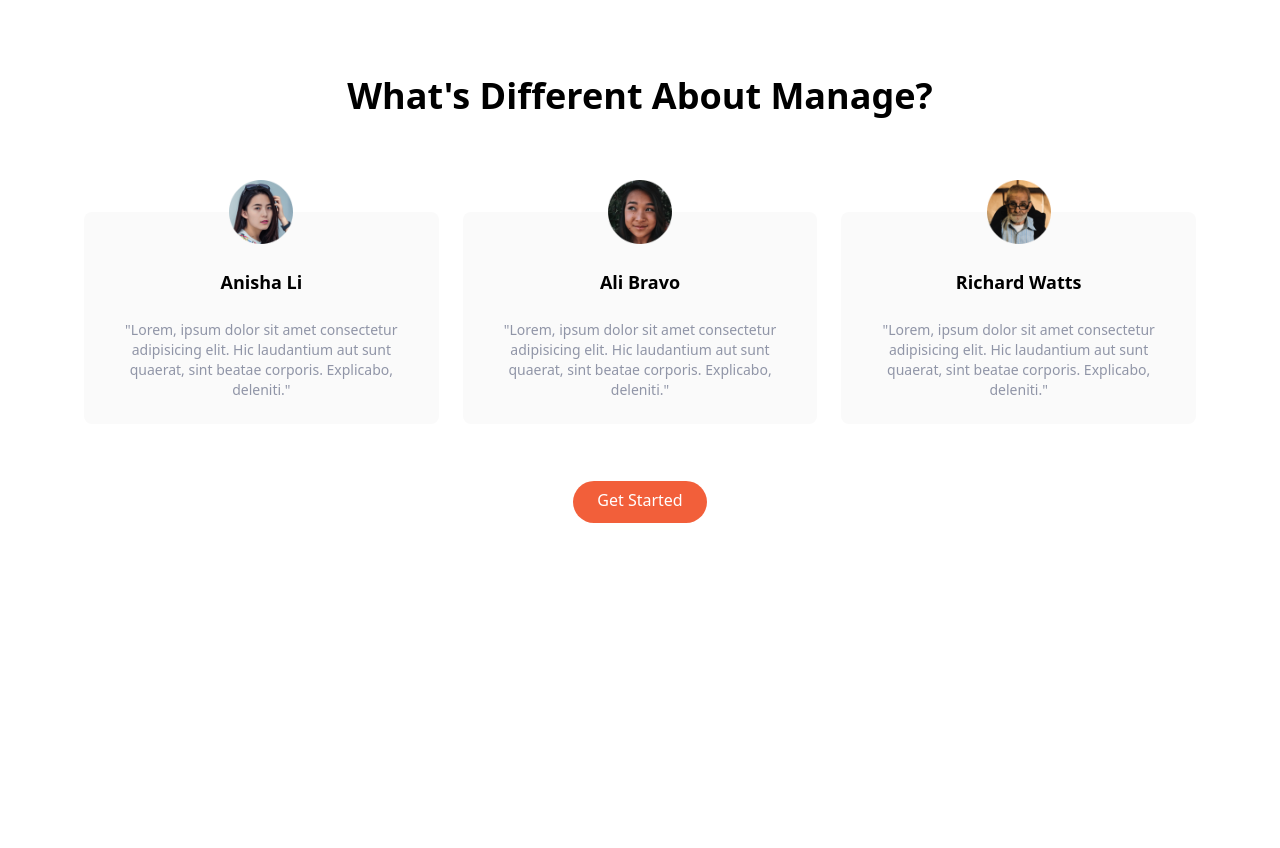
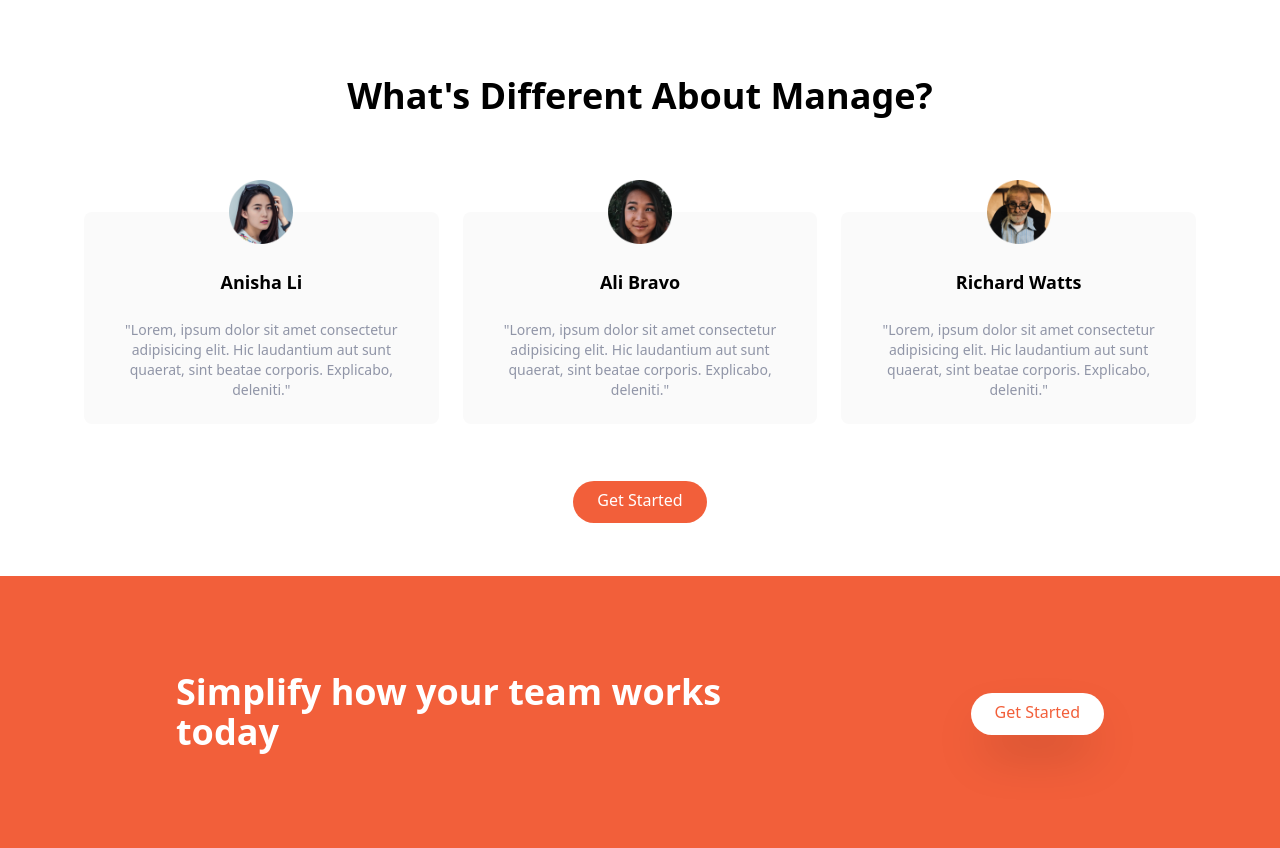
Before and after one commit to itsmeharfatma/Manage-Website, a website: page index.html in a window 1280 px wide. Shown: the part 1264-2112 px from the top of the page. Before the commit the page ends 1840 px from the top, so only its background shows below. Drawn offline with Linux system fonts and the light colour scheme.

Commit message:
cta section completed

```diff
--- a/index.html
+++ b/index.html
@@ -198,6 +198,21 @@
         </div>
     </section>
     <!-- Testimonials Section Ends -->
+    <!-- CTA Section Starts -->
+        <section id="CTA" class="bg-brightRed">
+            <!-- flex container -->
+            <div class="container flex flex-col items-center justify-between px-6 py-24 mx-auto space-y-12 md:flex-row md:space-y-0">
+                <!-- heading -->
+                <h2 class="text-5xl font-bold leading-tight text-center text-white md:text-4xl md:max-w-xl md:text-left">
+                    Simplify how your team works today
+                </h2>
+                <!-- button -->
+                <div>
+                    <a href="#" class="p-3 px-6 pt-2 text-brightRed bg-white rounded-full shadow-2xl baseline hover:bg-gray-800 hover:text-white">Get Started</a>
+                </div>
+            </div>
+        </section>
+    <!-- CTA Section Ends -->
 </body>
 
 </html>
```
Also changed, not shown: styles/output.css.
